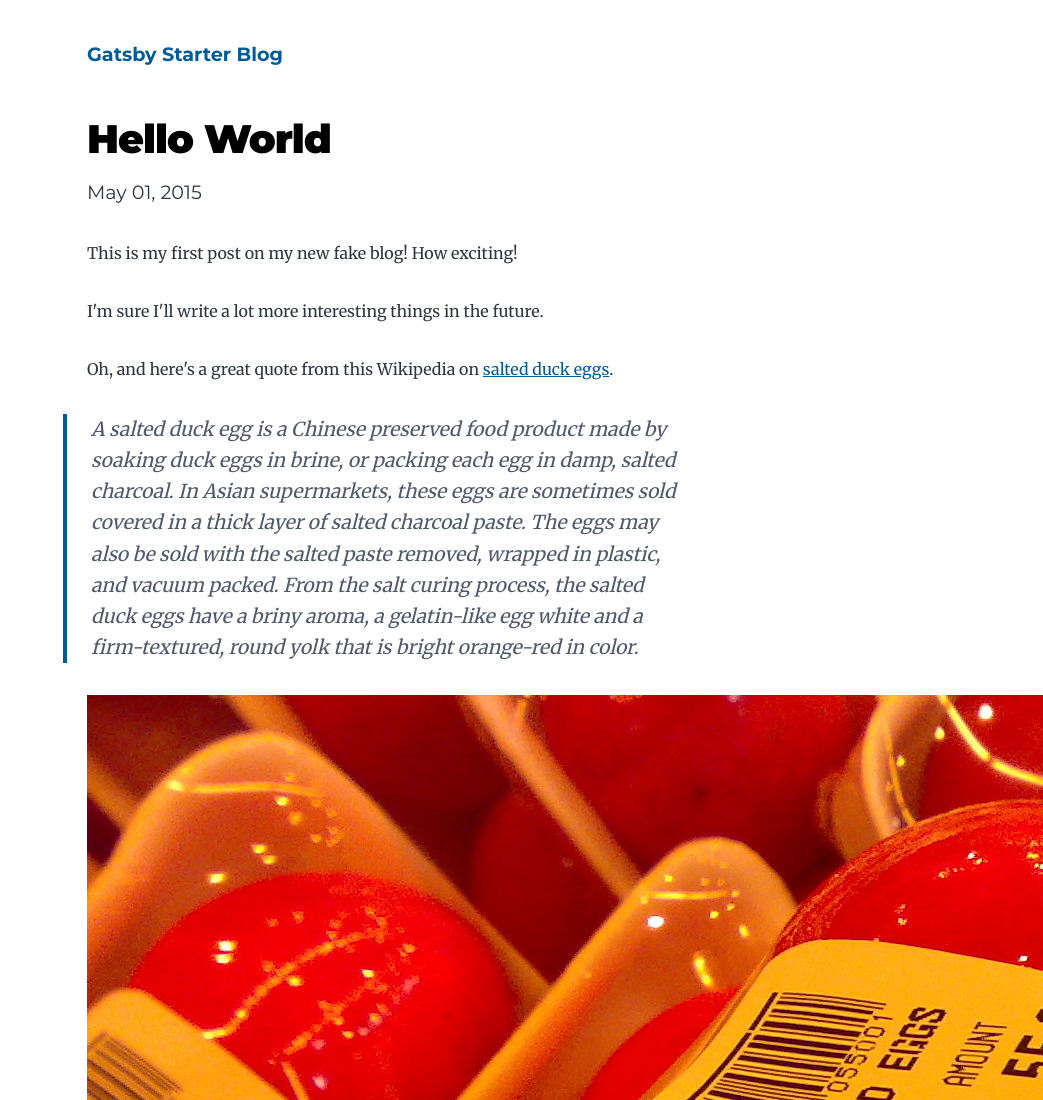
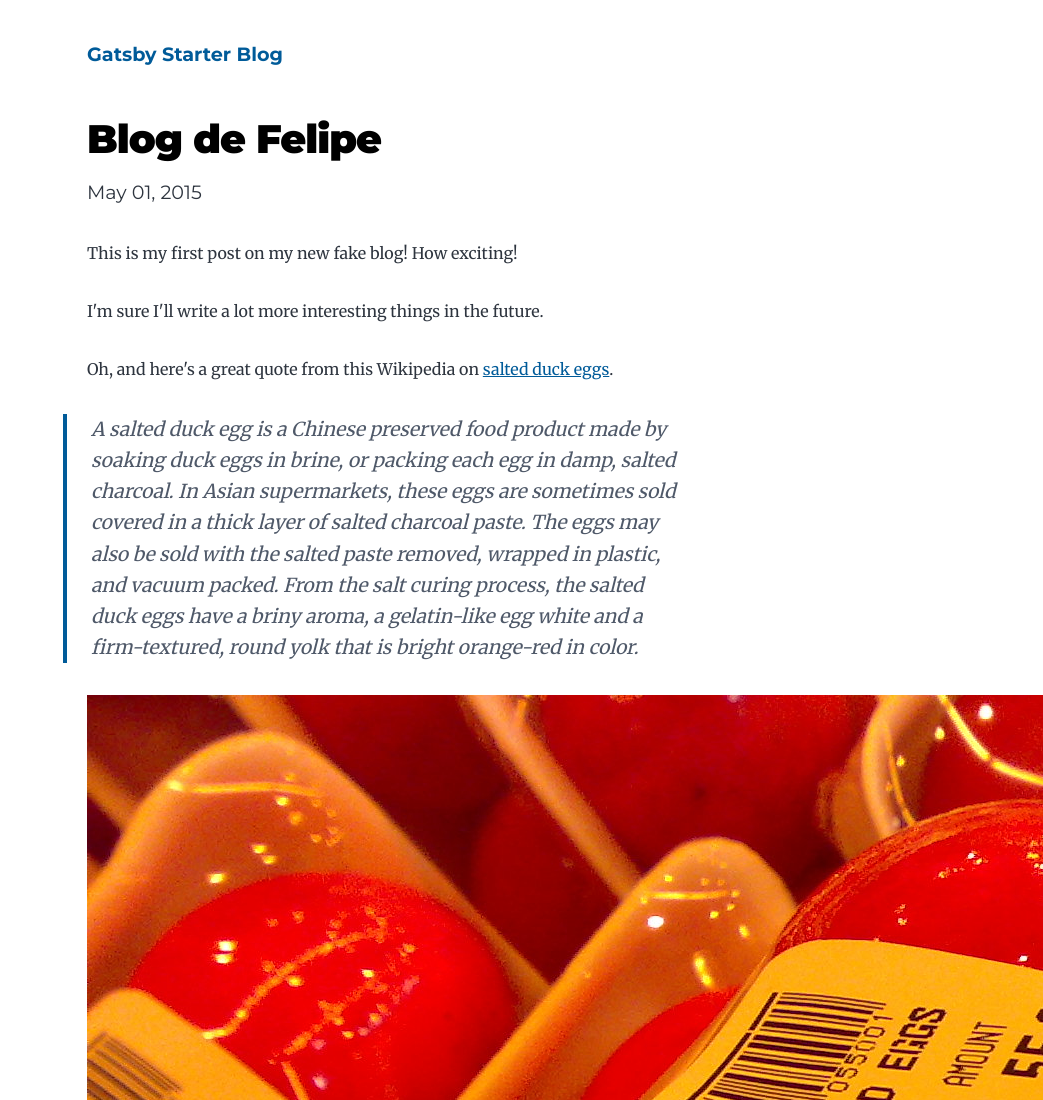
Before and after one commit to felipochin/blogdepipe, a Gatsby site: page /hello-world/ in a window 1280 px wide. Shown: the top 1100 px of the page, without its empty margins (237-1280 px from the left). Built offline with nearby package versions, Linux system fonts and the light colour scheme; Gatsby itself is replaced by a stand-in of ours; some packages are replaced by stand-ins of ours.

Commit message:
Update index.md

```diff
--- a/content/blog/hello-world/index.md
+++ b/content/blog/hello-world/index.md
@@ -1,5 +1,5 @@
 ---
-title: Hello World
+title: Blog de Felipe
 date: "2015-05-01T22:12:03.284Z"
 description: "Hello World"
 ---
```
